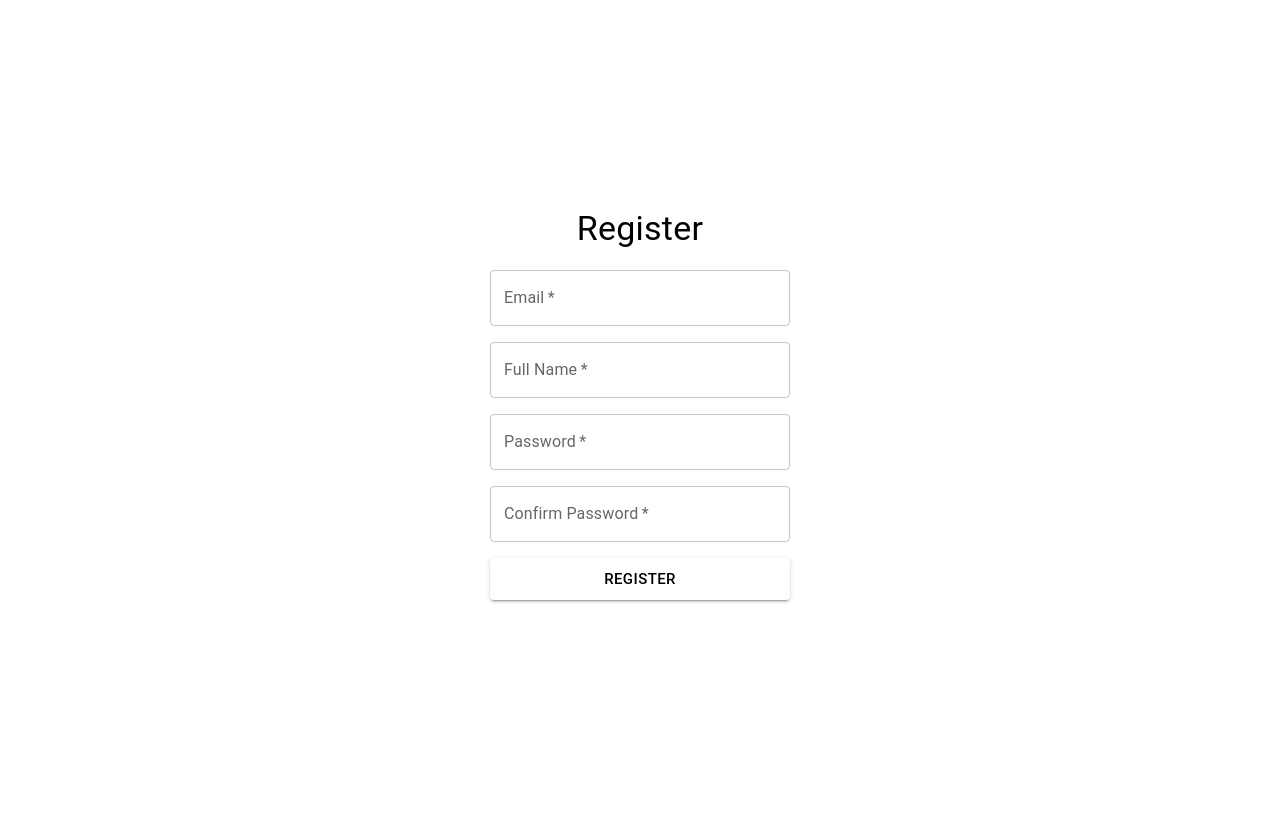
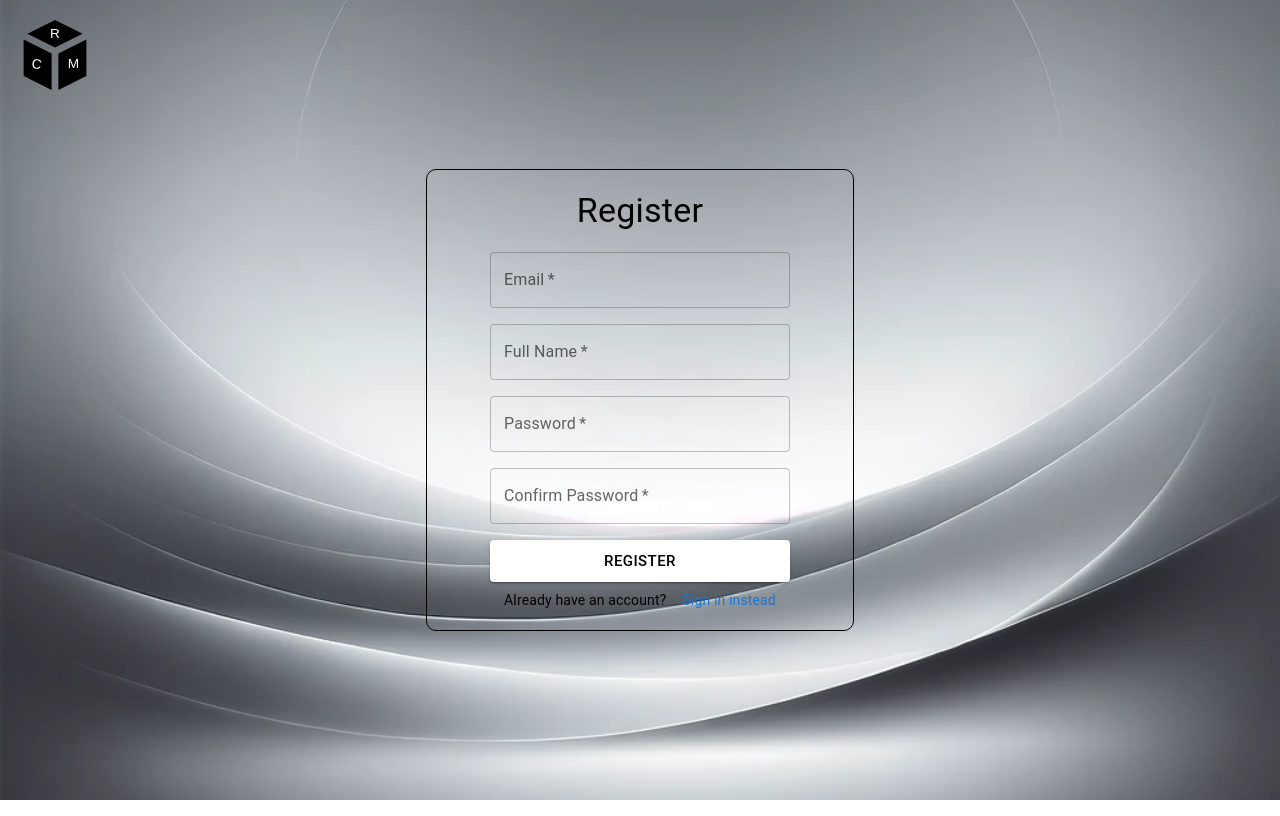
Before and after one commit to Ohadefrat/crm, a Next.js app: page /register in a window 1280 px wide. Built offline with nearby package versions, Linux system fonts and the light colour scheme.

Commit message:
add errors set bg and logo

```diff
--- a/package.json
+++ b/package.json
@@ -24,6 +24,7 @@
     "@mui/material": "^5.15.6",
     "@mui/system": "5.12.1",
     "@prisma/client": "^5.8.0",
+    "bcrypt": "^5.1.1",
     "date-fns": "^3.3.1",
     "iron-session": "^8.0.1",
     "js-cookie": "^3.0.5",
@@ -36,6 +37,7 @@
     "universal-cookie": "^7.0.1"
   },
   "devDependencies": {
+    "@types/bcrypt": "^5.0.2",
     "@types/js-cookie": "^3.0.6",
     "@types/jsonwebtoken": "^9.0.2",
     "@types/next-auth": "^3.15.0",
--- a/src/app/components/Register.tsx
+++ b/src/app/components/Register.tsx
@@ -1,26 +1,93 @@
-import React from "react";
-import { Box, Container, TextField, Button, Typography } from "@mui/material";
+import React, { useState } from "react";
+import {
+  Box,
+  Container,
+  TextField,
+  Button,
+  Typography,
+  Link,
+  styled,
+} from "@mui/material";
 import { useRouter } from "next/router";
+
+const LinkStyled = styled(Link)(({ theme }) => ({
+  fontSize: "0.875rem",
+  textDecoration: "none",
+  color: theme.palette.primary.main,
+}));
 
 const RegisterPage = () => {
   const router = useRouter();
+  const [errors, setErrors] = useState({
+    email: "",
+    fullName: "",
+    password: "",
+    passwordConfirmation: "",
+  });
 
   const handleSubmit = async (event: any) => {
     event.preventDefault();
 
+    // Reset previous error messages
+    setErrors({
+      email: "",
+      fullName: "",
+      password: "",
+      passwordConfirmation: "",
+    });
+
+    const email = event.target.email.value;
+    const fullName = event.target.fullName.value;
+    const password = event.target.password.value;
+    const passwordConfirmation = event.target.passwordConfirmation.value;
+
+    // Validate fields
+    let valid = true;
+
+    if (!email) {
+      setErrors((prevState) => ({
+        ...prevState,
+        email: "Email is required",
+      }));
+      valid = false;
+    }
+
+    if (!fullName) {
+      setErrors((prevState) => ({
+        ...prevState,
+        fullName: "Full Name is required",
+      }));
+      valid = false;
+    }
+
+    if (!password) {
+      setErrors((prevState) => ({
+        ...prevState,
+        password: "Password is required",
+      }));
+      valid = false;
+    }
+
+    if (!passwordConfirmation) {
+      setErrors((prevState) => ({
+        ...prevState,
+        passwordConfirmation: "Confirm Password is required",
+      }));
+      valid = false;
+    }
+
+    if (valid) {
       try {
-      const email = event.target.email.value;
-      const username = email.split("@")[0];
         const response = await fetch("/api/create-user", {
           method: "POST",
           headers: {
             "Content-Type": "application/json",
           },
           body: JSON.stringify({
-          email: event.target.email.value,
-          password: event.target.password.value,
+            email,
+            password,
             role: "client",
-          fullName: event.target.fullName.value,
+            fullName,
           }),
         });
 
@@ -29,18 +96,79 @@ const RegisterPage = () => {
           const data = await response.json();
           console.log("User created:", data.user);
           // window.location.href = "/"; // Replace '/' with the desired route
-        router.push("/");
+          router.push("/login");
         } else {
           // Handle errors
+          setErrors((prevState) => ({
+            ...prevState,
+            email: "Email address is already registered",
+          }));
           const errorData = await response.json();
           console.error("Error:", errorData.error);
         }
       } catch (error) {
         console.error("Failed to register user:", error);
       }
+    }
   };
 
   return (
+    <div className="bg-image">
+      <div className="icon-container">
+        <svg
+          fill="#000000"
+          height="70px"
+          width="70px"
+          version="1.1"
+          id="Layer_1"
+          xmlns="http://www.w3.org/2000/svg"
+          viewBox="0 0 512 512"
+        >
+          <g>
+            <g>
+              <polygon points="26.624,142.166 26.624,409.6 231.424,512 231.424,244.564" />
+              <text
+                x="80"
+                y="350"
+                font-family="Arial"
+                font-size="100"
+                fill="white"
+                transform="rotate(10,80, 350)"
+              >
+                C
+              </text>
+            </g>
+          </g>
+          <g>
+            <g>
+              <polygon points="256,0 54.102,100.95 256,201.898 457.898,100.95" />
+              <text
+                x="220"
+                y="130"
+                font-family="Arial"
+                font-size="100"
+                fill="white"
+              >
+                R
+              </text>
+            </g>
+          </g>
+          <g>
+            <g>
+              <polygon points="280.576,244.564 280.576,512 485.376,409.6 485.376,142.166" />
+              <text
+                x="350"
+                y="350"
+                font-family="Arial"
+                font-size="100"
+                fill="white"
+              >
+                M
+              </text>
+            </g>
+          </g>
+        </svg>
+      </div>
       <Container maxWidth="sm">
         <Box
           sx={{
@@ -49,6 +177,17 @@ const RegisterPage = () => {
             alignItems: "center",
             justifyContent: "center",
             height: "100vh",
+          }}
+        >
+          <Box
+            sx={{
+              display: "flex",
+              flexDirection: "column",
+              alignItems: "center",
+              width: "70%",
+              border: "1px solid black",
+              borderRadius: "10px",
+              padding: "20px",
             }}
           >
             <Typography variant="h4" gutterBottom>
@@ -76,12 +215,21 @@ const RegisterPage = () => {
               noValidate
               autoComplete="off"
             >
-          <TextField required id="email" label="Email" variant="outlined" />
+              <TextField
+                required
+                id="email"
+                label="Email"
+                variant="outlined"
+                error={!!errors.email}
+                helperText={errors.email}
+              />
               <TextField
                 required
                 id="fullName"
                 label="Full Name"
                 variant="outlined"
+                error={!!errors.fullName}
+                helperText={errors.fullName}
               />
               <TextField
                 required
@@ -89,14 +237,17 @@ const RegisterPage = () => {
                 label="Password"
                 type="password"
                 variant="outlined"
+                error={!!errors.password}
+                helperText={errors.password}
               />
-
               <TextField
                 required
                 id="passwordConfirmation"
                 label="Confirm Password"
                 type="password"
                 variant="outlined"
+                error={!!errors.passwordConfirmation}
+                helperText={errors.passwordConfirmation}
               />
               <Button
                 type="submit"
@@ -114,9 +265,26 @@ const RegisterPage = () => {
               >
                 Register
               </Button>
+              <Box
+                sx={{
+                  display: "flex",
+                  alignItems: "center",
+                  flexWrap: "wrap",
+                  justifyContent: "center",
+                }}
+              >
+                <Typography variant="body2" sx={{ mr: 2 }}>
+                  Already have an account?
+                </Typography>
+                <Typography variant="body2">
+                  <LinkStyled href="/login">Sign in instead</LinkStyled>
+                </Typography>
+              </Box>
+            </Box>
           </Box>
         </Box>
       </Container>
+    </div>
   );
 };
 
--- a/src/app/globals.css
+++ b/src/app/globals.css
@@ -1,6 +1,14 @@
 html,
 body {
   min-height: 100%;
+  background-image: url("../../public/bg-image.png");
+  background-size: cover;
+  background-repeat: no-repeat;
+  background-position: center center;
+  width: 100vw;
+  height: 100vh;
+  margin: 0; /* Remove default margin */
+  padding: 0; /* Remove default padding */
 }
 
 #__next {
@@ -32,8 +40,9 @@ code[class*='language-'] {
   flex-direction: column;
   align-items: stretch;
   color: #6b6b6b;
-  background-color: #ffffff;
+  background-color: #ffffff63;
   border: 1px solid #ffffff;
+  border-radius: 10px;
   padding: 1%;
 }
 
@@ -244,3 +253,16 @@ border-radius: 3px;
   width: 100%;
 
 }
+.icon-container {
+  position: absolute;
+  top: 0;
+  left: 0;
+  padding: 20px; /* Adjust padding as needed */
+  z-index: 1; /* Ensure the icon appears above the background */
+}
+
+/* Style your SVG icon as needed */
+.icon-container img {
+  width: 40px; /* Adjust the width and height as needed */
+  height: 40px;
+}
--- a/src/pages/api/check-user.ts
+++ b/src/pages/api/check-user.ts
@@ -1,40 +1,62 @@
 import { PrismaClient } from "@prisma/client";
+import bcrypt from "bcrypt";
 
 export default async function handler(
-    req: { method: string; body: { email: any; password: any; }; },
-    res: { status: (arg0: number) => { (): any; new(): any; json: { (arg0: { message?: unknown; data?: any; error?: string; }): void; new(): any; }; }; },
+    req: {
+        method: string;
+        body: { email: any; password: any };
+    },
+    res: {
+        status: (arg0: number) => {
+            (): any;
+            new(): any;
+            json: { (arg0: { message?: unknown; data?: any; error?: string }): void; new(): any };
+        };
+    }
 ) {
     if (req.method === "POST") {
         const prisma = new PrismaClient();
-        const { email } = req.body;
-        console.log(req.body);
+        const { email, password } = req.body;
 
         try {
+            // Find the user by email
             const user = await prisma.user.findUnique({
                 where: {
-                    email: email
+                    email: email,
                 },
             });
-            console.log('User:', user);
 
-            res
-                .status(200)
-                .json({
-                    message: "User true",
-                    data: user,
+            if (user) {
+                // Compare the provided password with the hashed password stored in the database using bcrypt
+                const passwordMatch = await bcrypt.compare(password, user.password);
+
+                if (passwordMatch) {
+                    // Passwords match, so the user is authenticated.
+                    res.status(200).json({
+                        message: "Authentication successful",
+                        data: user,
+                    });
+                } else {
+                    // Passwords do not match.
+                    res.status(401).json({
+                        error: "Authentication failed",
+                        message: "Invalid email or password",
+                    });
+                }
+            } else {
+                // User not found.
+                res.status(401).json({
+                    error: "Authentication failed",
+                    message: "User not found",
                 });
-        } catch (error: any) { // Specify 'error' as 'any'
-            console.error('Error getting user:', error);
+            }
+        } catch (error: any) {
+            console.error("Error getting user:", error);
 
-            // New logs to debug
-            console.log('Error code:', error.code);
-            console.log('Error meta:', error.meta);
-            console.log('Error clientVersion:', error.clientVersion);
-            console.log('Error backtrace:', error.backtrace);
-
-            res
-                .status(500)
-                .json({ error: "Could not get User", message: error });
+            res.status(500).json({
+                error: "Could not authenticate user",
+                message: error,
+            });
         } finally {
             await prisma.$disconnect();
         }
```
Also changed, not shown: src/app/components/Login.tsx (+118 -7 lines), src/pages/api/create-user.ts (+43 -22 lines), public/bg-image.png (added), 1 other file (tests, documents, lock files or other folders). Lines whose indentation alone changed are shown as unchanged.
